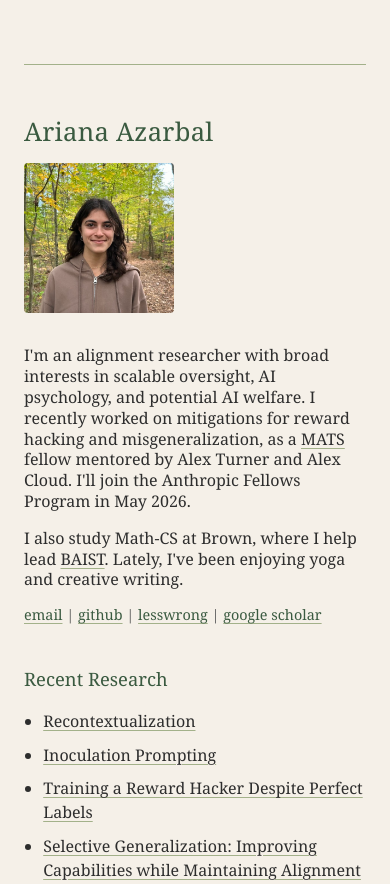
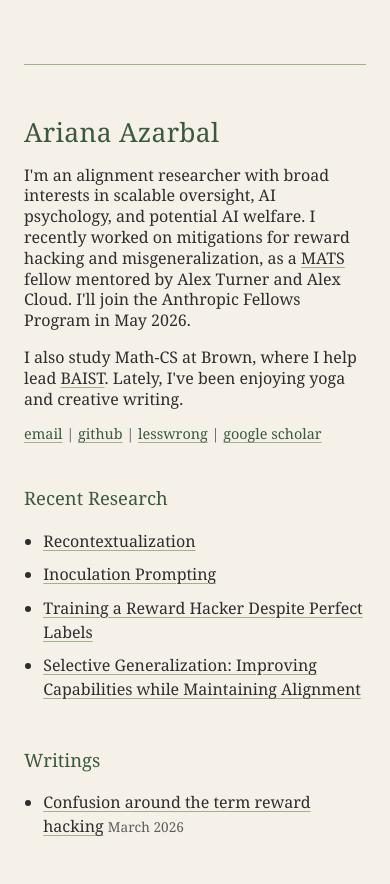
Before and after one commit to arianaazarbal/arianaazarbal.github.io, a plain HTML site: page index.html in a window 390 px wide. Shown: the top 884 px of the page. Drawn offline with Linux system fonts and the light colour scheme.

Commit message:
v1
Co-Authored-By: Claude Opus 4.6 (1M context) <noreply@anthropic.com>

```diff
--- a/index.html
+++ b/index.html
@@ -14,7 +14,6 @@
 
     <h1>Ariana Azarbal</h1>
     <section class="about">
-      <img src="photo.jpg" alt="Ariana Azarbal">
       <div class="blurb">
         <p>I'm an alignment researcher with broad interests in scalable oversight, AI psychology, and potential AI welfare. I recently worked on mitigations for reward hacking and misgeneralization, as a <a href="https://www.matsprogram.org/">MATS</a> fellow mentored by Alex Turner and Alex Cloud. I'll join the Anthropic Fellows Program in May 2026.</p>
         <p>I also study Math-CS at Brown, where I help lead <a href="https://www.baist.ai/">BAIST</a>. Lately, I've been enjoying yoga and creative writing.</p>
--- a/style.css
+++ b/style.css
@@ -19,6 +19,9 @@ body {
   color: var(--text);
   line-height: 1.5;
   min-height: 100vh;
+  display: flex;
+  align-items: center;
+  justify-content: center;
 }
 
 /* === Layout === */
@@ -48,7 +51,7 @@ h1, h2 {
 }
 
 h1 {
-  font-size: 1.6rem;
+  font-size: 1.65rem;
   letter-spacing: 0.01em;
 }
 
@@ -78,23 +81,10 @@ a:hover {
 
 /* === About / Profile Section === */
 .about {
-  display: flex;
-  gap: 2rem;
-  align-items: flex-start;
   margin-bottom: 2rem;
 }
 
-.about img {
-  width: 150px;
-  height: 150px;
-  object-fit: cover;
-  border-radius: 4px;
-  flex-shrink: 0;
-  order: 1;
-}
-
 .about .blurb {
-  flex: 1;
   line-height: 1.3;
 }
 
@@ -106,15 +96,6 @@ a:hover {
 
 .about .links a {
   color: var(--dark-green);
-}
-
-@media (max-width: 500px) {
-  .about {
-    flex-direction: column;
-  }
-  .about img {
-    order: -1;
-  }
 }
 
 /* === Link lists (Research, Writings, Blog) === */
```
Also changed, not shown: photo.jpg (deleted).
